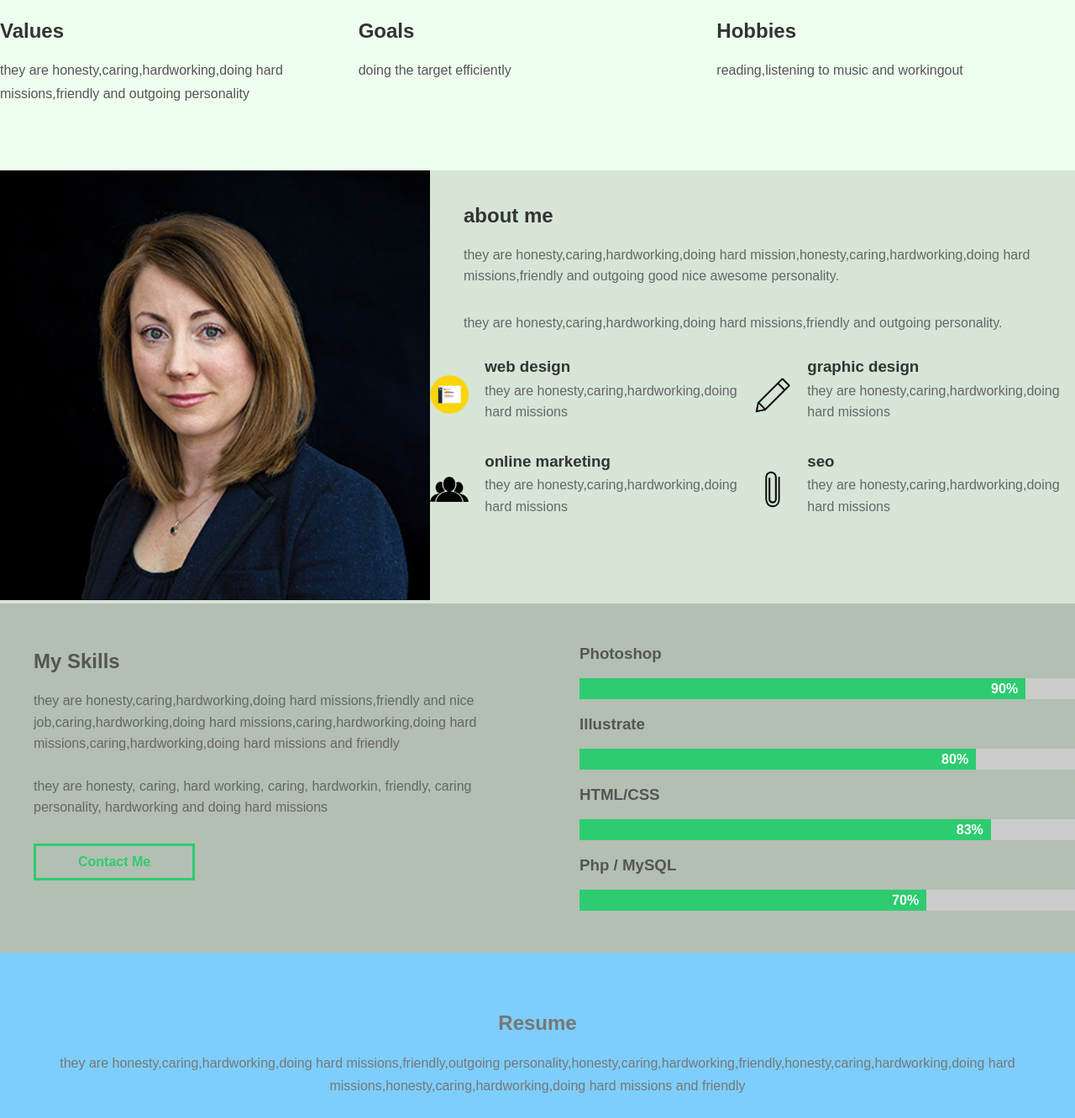
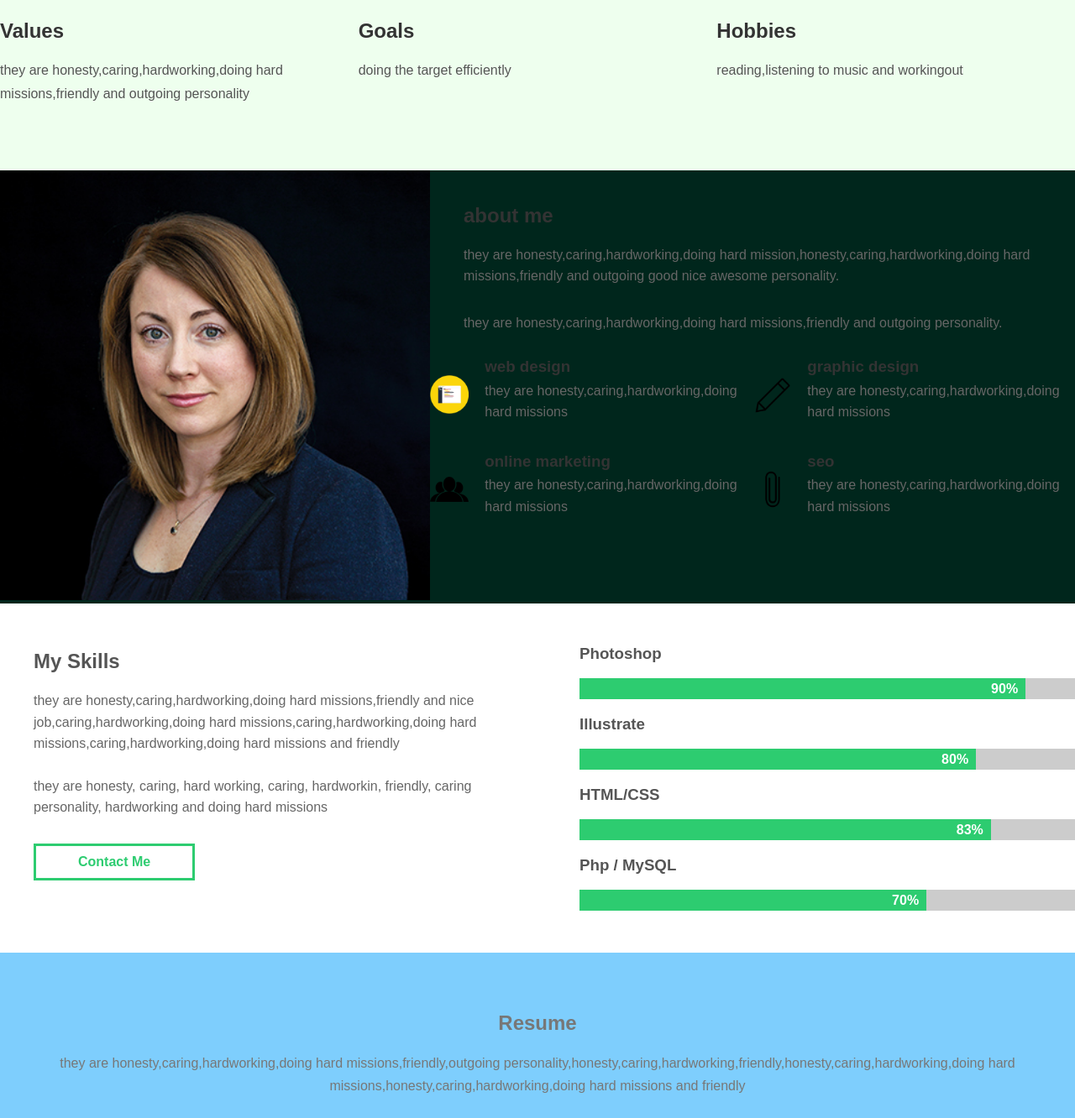
Before and after one commit to mariamory/firstsite, a plain HTML site: page index.html in a window 1280 px wide. Shown: the part 795-2127 px from the top of the page at 84% size. Drawn offline with Linux system fonts and the light colour scheme.

Commit message:
Update style.css

```diff
--- a/css/style.css
+++ b/css/style.css
@@ -27,7 +27,7 @@
 .features .feature p {line-height:1.7;color:#555;padding:0 20px 0 0}
 /*end features*/
 /*start about me*/
-.about-me {background-color:#D6E5D6;overflow:hidden}
+.about-me {background-color:#00261C;overflow:hidden}
 .about-me .image {width:40%}
 .about-me .image img {width:100%}
 .about-me .info {width:60%}
@@ -44,7 +44,7 @@
 .about-me .info .hobbies .content .text p {margin-top:0}
 /*end about me*/
 /*start my skills*/
-.my-skills {padding-top:30px;padding-bottom:50px;background-color:#B2BFB2;overflow:hidden}
+.my-skills {padding-top:30px;padding-bottom:50px;background-color:#fff;overflow:hidden}
 .my-skills .skills, .my-skills .progress {width:50%}
 .my-skills .skills h2 {margin:25px 0 20px 40px;color:#555}
 .my-skills .skills p {margin:0 0 10px 40px;color:#666;line-height:1.6}
```
